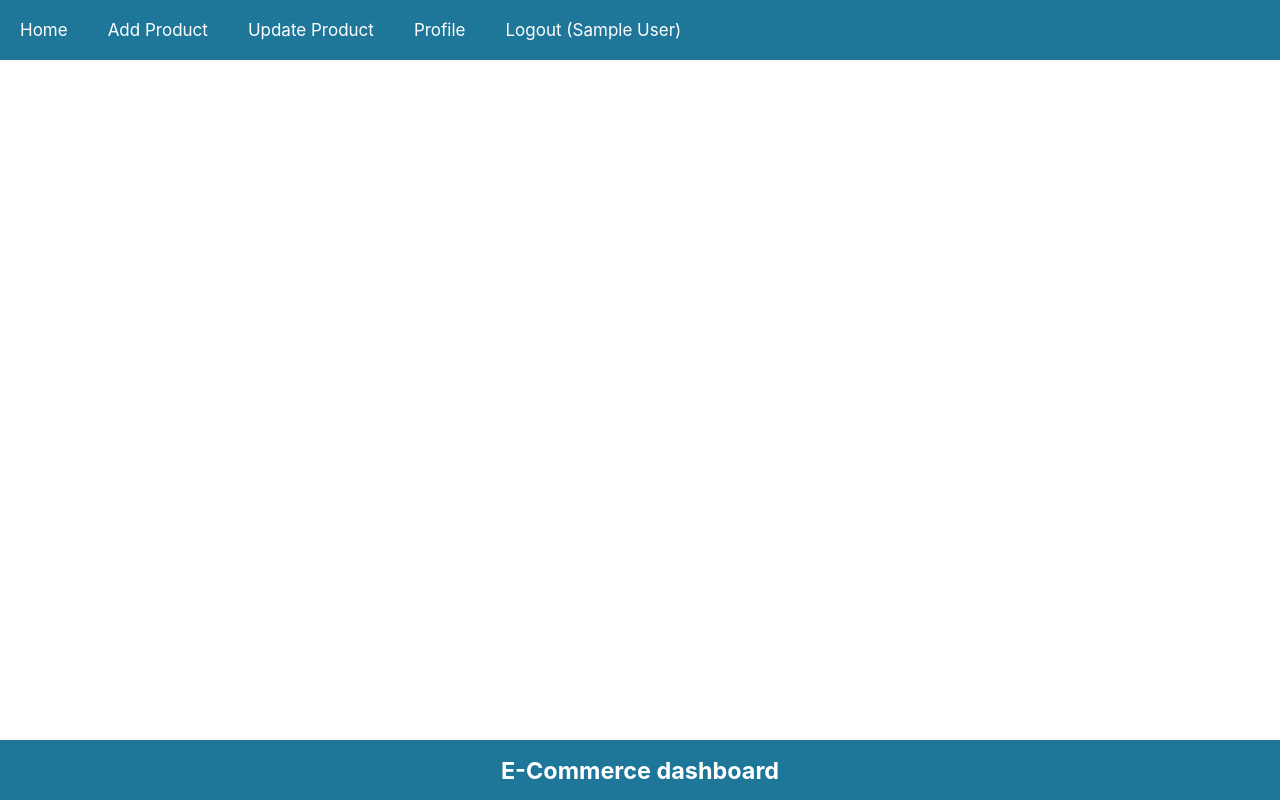
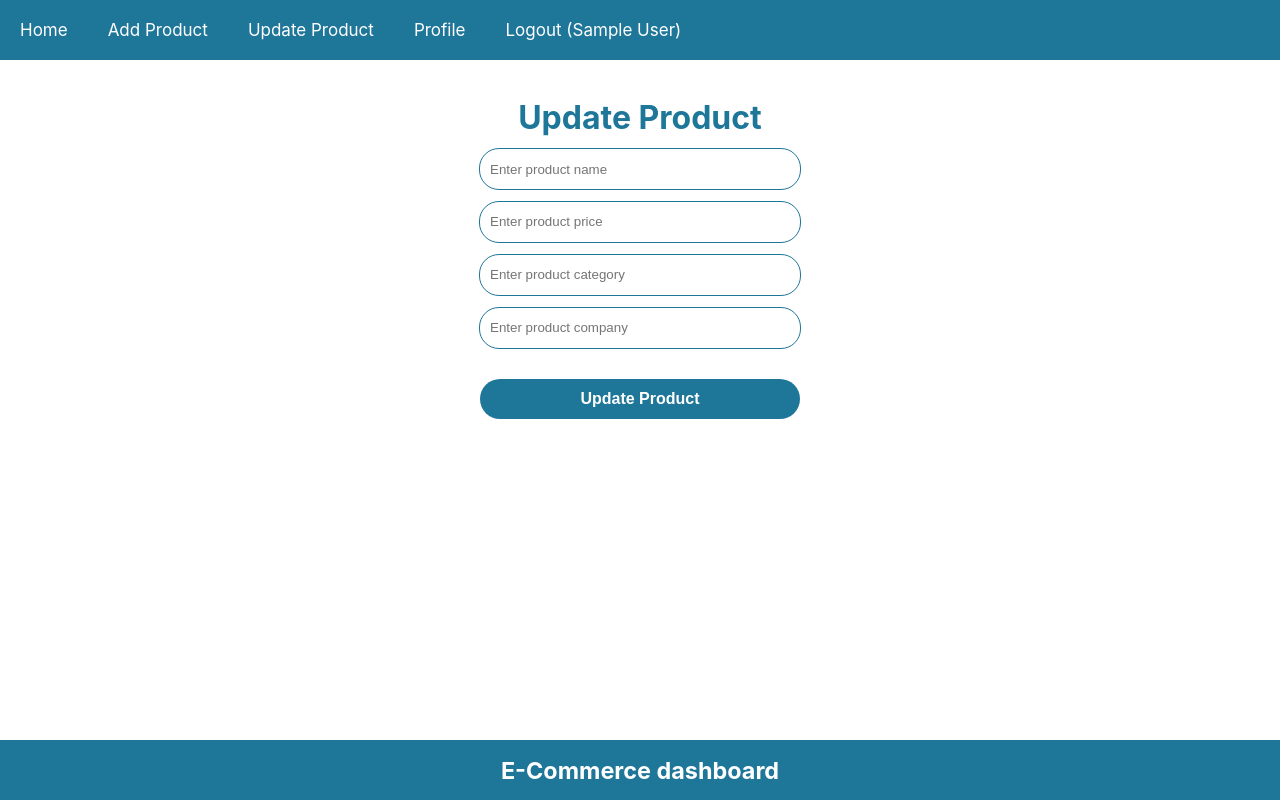
Before and after one commit to Pooja-Mehra9921/e-comm-dashboard, a React (Create React App) app in the folder frontend/: page /update/1 in a window 1280 px wide. Built offline with nearby package versions, Linux system fonts and the light colour scheme; no server answers; sample sign-in values are in the browser's storage.

Commit message:
adding search feature

```diff
--- a/frontend/src/App.js
+++ b/frontend/src/App.js
@@ -19,7 +19,7 @@ function App() {
   <Route element={<PrivateComponent/>}>
   <Route path='/' element={<ProductList/>}/>
   <Route path='/add' element={<AddProduct/>}/>
-  <Route path='/update' element={<UpdateProduct/>}/>
+  <Route path='/update/:id' element={<UpdateProduct/>}/>
   <Route path='/logout' element={<h1>this is a logout page</h1>}/>
   <Route path='/profile' element={<h1>this is a profile page</h1>}/>
   </Route>
--- a/frontend/src/component/ProductList/index.jsx
+++ b/frontend/src/component/ProductList/index.jsx
@@ -30,10 +30,28 @@ const ProductList = () => {
     }
   };
 
+
+  const handleSearchProduct =async(e)=>{
+    let key = e.target.value;
+    if(key){
+      let result = await fetch(`http://localhost:5000/search/${key}`)
+      result = await result.json();
+      if(result){
+       setProducts(result)
+      }
+    }else{
+      setProducts();
+    }
+
+
+  }
+
   return (
     <div className="productlist-main-container">
       <div className="productlist-container">
         <h1 className="product-list-heading">Product List</h1>
+        <input className="inputbox" type="text" placeholder="Search product" onChange={handleSearchProduct}/>
+
         <table className="productlist-table">
           <thead>
             <tr>
@@ -61,7 +79,7 @@ const ProductList = () => {
                     >
                       Delete
                     </button>
-                    <button className="update-btn" onClick={()=>navigate("/update")}>Update</button>
+                    <button className="update-btn" onClick={()=>navigate("/update/"+item._id)}>Update</button>
                   </td>
                 </tr>
               ))
--- a/frontend/src/component/ProductList/style.css
+++ b/frontend/src/component/ProductList/style.css
@@ -67,3 +67,13 @@ justify-content: center;
     border-radius: 4px;
     margin: 0 5px;
   }
+
+  .inputbox{
+    display: block;
+    margin: 3% auto;
+    width: 300px;
+    height: 20px;
+    border-radius: 20px;
+    padding: 10px;
+    border: 1px solid rgb(30, 118, 153);
+}
--- a/frontend/src/component/UpdateProduct/index.jsx
+++ b/frontend/src/component/UpdateProduct/index.jsx
@@ -1,12 +1,99 @@
-import React from "react";
+import react, { useEffect, useState, } from "react";
+import "./style.css";
+import { useNavigate, useParams } from "react-router-dom";
 
+const UpdateProduct = () => {
+    const navigate = useNavigate();
+  const [name, setName] = useState();
+  const [price, setPrice] = useState();
+  const [category, setCategory] = useState();
+  const [company, setCompany] = useState();
+  const [error, setError] = useState(false);
+  const params = useParams();
 
-const UpdateProduct =()=>{
-    return(
-        <>
-        this is a update product component
-        </>
-    )
+useEffect(()=>{
+    handleUpdateProductApi();
+},[])
+  const handleUpdateProductApi = async()=>{
+let result = await fetch(`http://localhost:5000/product/${params.id}`)
+result = await result.json();
+console.log(result);
+setName(result.name);
+setCategory(result.category);
+setCompany(result.company);
+setPrice(result.price);
+  }
+
+  const handleUpdateProductBtn = async () => {
+    console.log(name, price, category, company);
+    let result = await fetch(`http://localhost:5000/update/${params.id}`,{
+        method:"put",
+        body:JSON.stringify({name, category, company, price}),
+        headers:{
+            "content-type" : "application/json"
+        }
+    })
+
+    result = await result.json();
+    console.log(result);
+    navigate("/");
+  };
+
+  return (
+    <>
+      <div className="add-prod-main-container">
+        <div className="add-prod-container">
+          <h1 className="product-heading">Update Product</h1>
+          <input
+            className="inputbox"
+            type="text"
+            placeholder="Enter product name"
+            value={name}
+            onChange={(e) => {
+              setName(e.target.value);
+            }}
+          />
+          {error && !name && <span className="error-msg">Please Enter valid name</span>}
+          <input
+            className="inputbox"
+            type="text"
+            placeholder="Enter product price"
+            value={price}
+            onChange={(e) => {
+              setPrice(e.target.value);
+            }}
+          />
+          {error && !price && <span className="error-msg">Please Enter valid price</span>}
+
+          <input
+            className="inputbox"
+            type="text"
+            placeholder="Enter product category"
+            value={category}
+            onChange={(e) => {
+              setCategory(e.target.value);
+            }}
+          />
+          {error && !category && <span className="error-msg">Please Enter valid category</span>}
+
+          <input
+            className="inputbox"
+            type="text"
+            placeholder="Enter product company"
+            value={company}
+            onChange={(e) => {
+              setCompany(e.target.value);
+            }}
+          />
+          {error && !company && <span className="error-msg">Please Enter valid company</span>}
+
+          <button className="add-product-btn" onClick={handleUpdateProductBtn}>
+            Update Product
+          </button>
+        </div>
+      </div>
+    </>
+  );
 };
 
 export default UpdateProduct;
```
Also changed, not shown: 1 other file (tests, documents, lock files or other folders).
